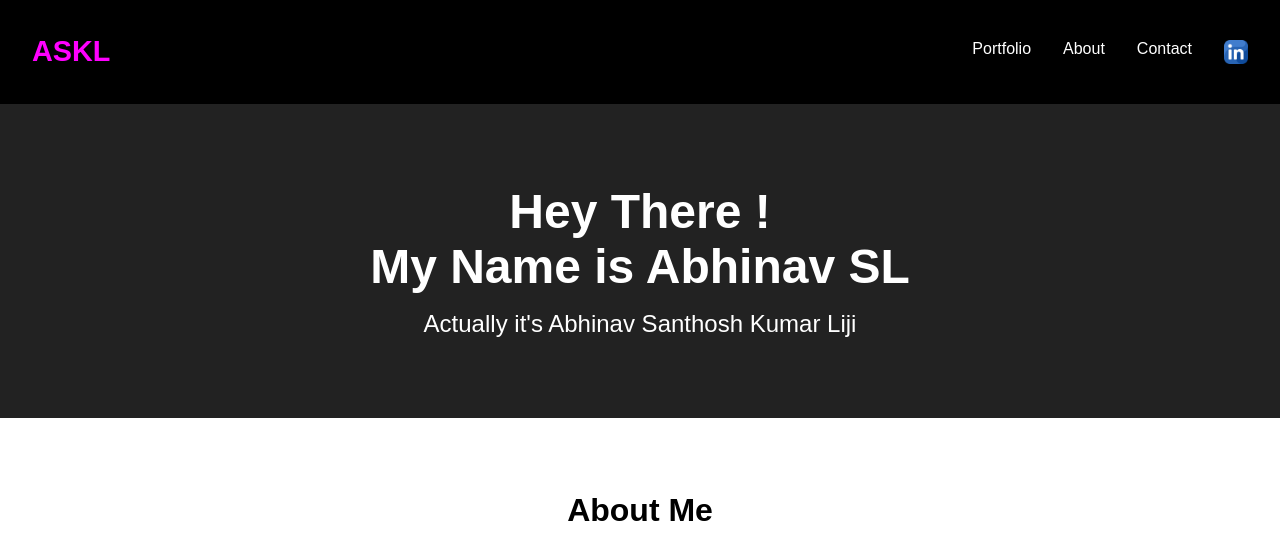
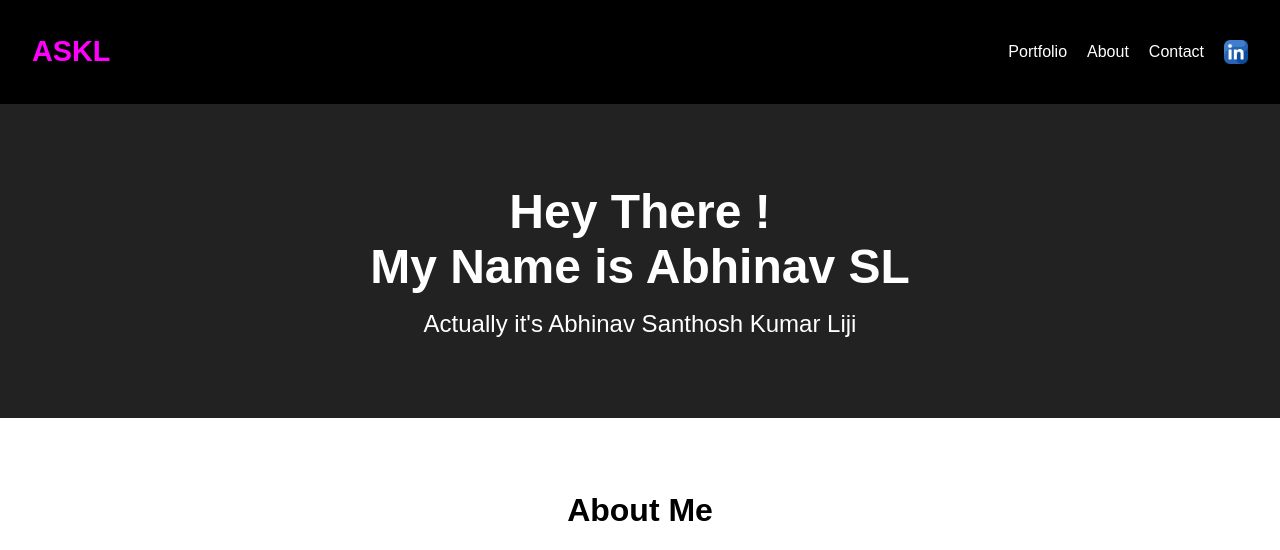
Before and after one commit to AbhinavSL/AbhinavSL, a plain HTML site: page index.html in a window 1280 px wide. Shown: the top 550 px of the page. Drawn offline with Linux system fonts and the light colour scheme.

Commit message:
css updates

```diff
--- a/styles.css
+++ b/styles.css
@@ -4,38 +4,6 @@ body {
     padding: 0;
 }
 
-/* header {
-    background: #000;
-    color: #fff;
-    display: flex;
-    justify-content: space-between;
-    align-items: center;
-    padding: 1rem 2rem;
-}
-
-header .logo {
-    font-size: 1.5rem;
-    font-weight: bold;
-    color: #e000ff;
-}
-
-header nav ul {
-    list-style: none;
-    display: flex;
-    margin: 0;
-    padding: 0;
-}
-
-header nav ul li {
-    margin-left: 2rem;
-}
-
-header nav ul li a {
-    color: #fff;
-    text-decoration: none;
-} */
-
-/* General styles */
 header {
     display: flex;
     justify-content: space-between;
@@ -79,6 +47,30 @@ header {
     height: 24px;
     vertical-align: middle;
 }
+
+/* General styling for the navigation links */
+.nav-links {
+    list-style: none;
+    display: flex;
+    align-items: center; /* Align items vertically in the center */
+    gap: 20px; /* Adds spacing between the items */
+    margin: 0;
+    padding: 0;
+}
+
+/* Styling for individual links */
+.nav-links li {
+    display: flex;
+    align-items: center; /* Ensures all list items align correctly */
+}
+
+/* Styling for the LinkedIn icon */
+.social-icon {
+    width: 24px; /* Adjust the size as needed */
+    height: 24px; /* Ensures it's a square */
+    display: inline-block; /* Keeps it inline with text */
+}
+
 
 /* Mobile responsive */
 @media (max-width: 768px) {
```
